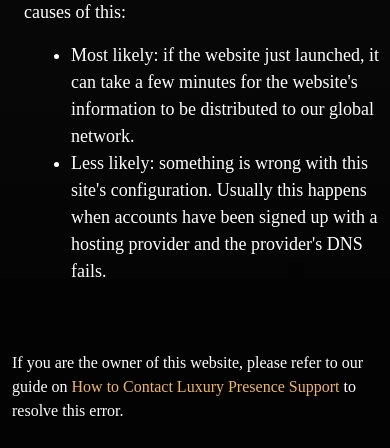
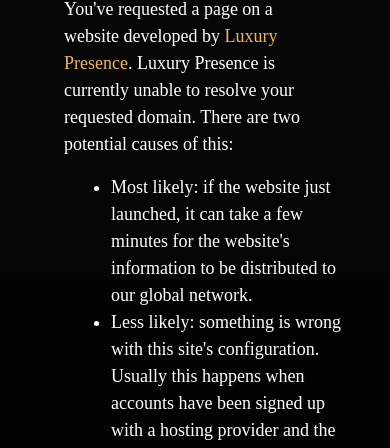
Before and after one commit to dmvillamarin/errorpage, a plain HTML site: page index.html in a window 390 px wide. Shown: the part 529-977 px from the top of the page. Drawn offline with Linux system fonts and the light colour scheme; a web font is replaced by a local one.

Commit message:
Add files via upload

```diff
--- a/main.css
+++ b/main.css
@@ -246,5 +246,14 @@
   }
   .inner-container {
     margin: auto;
+    padding: 0 40px 40px 40px;
   }
 }
+
+@media only screen and (max-width:470px) {
+
+  .global-container {
+      height: 130vh;
+  }
+
+}
```
